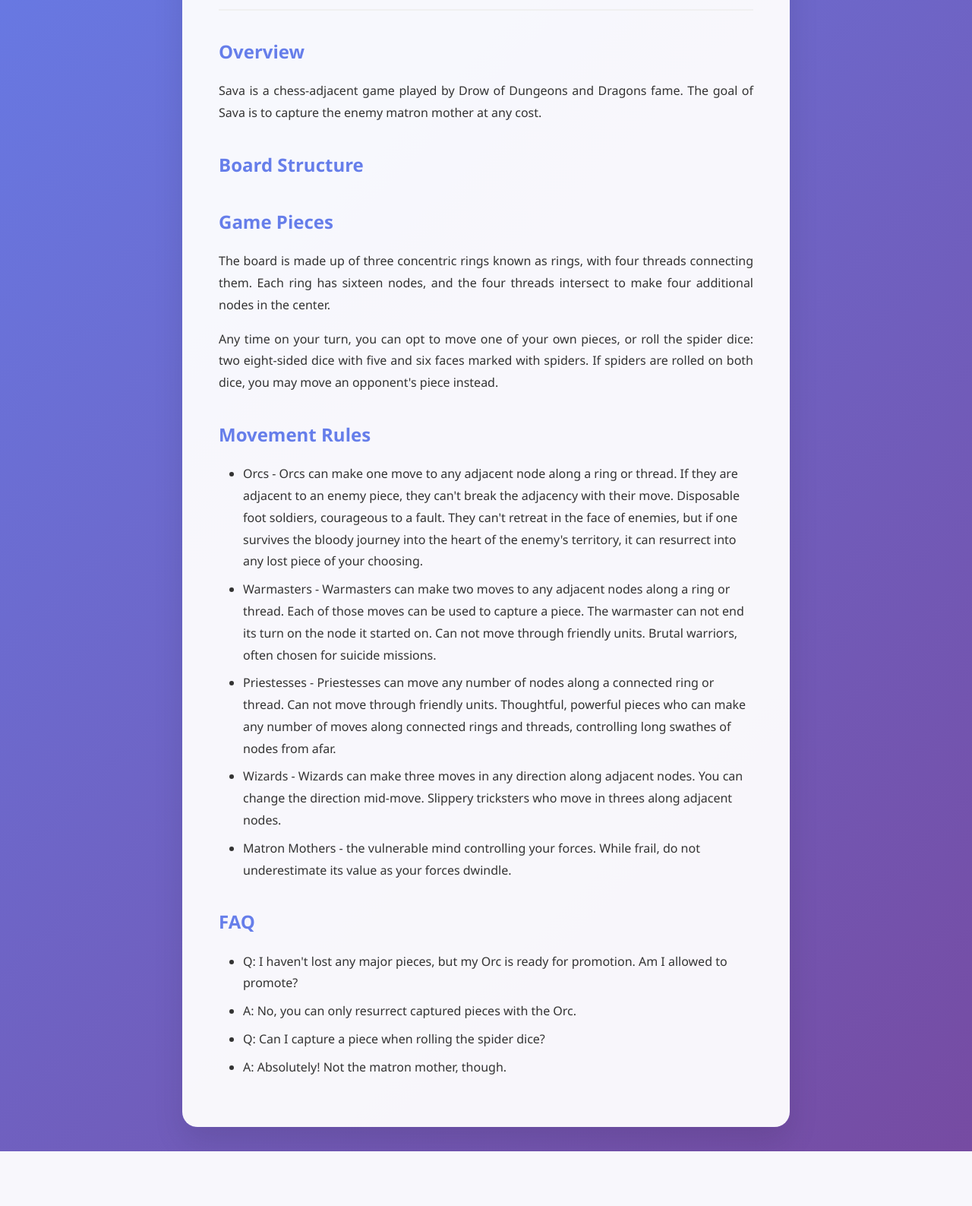
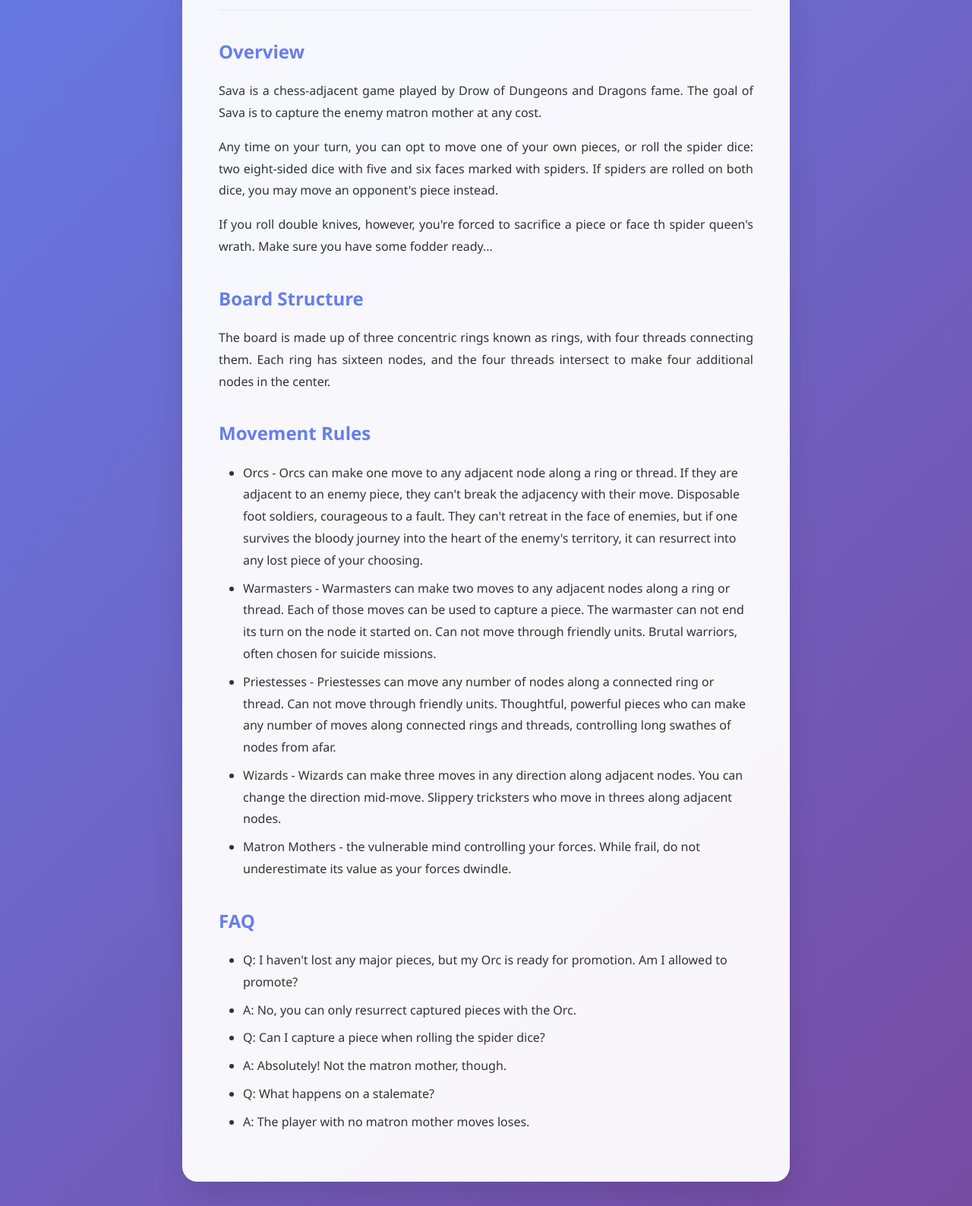
Before and after one commit to gregorymarco/sava, a Flask app: page /rules in a window 1280 px wide. Shown: the part 350-1937 px from the top of the page at 76% size. Before the commit the page ends 1865 px from the top, so only its background shows below. Run offline with Flask 3, Linux system fonts and the light colour scheme; some libraries are stand-ins or nearby versions.

Commit message:
update rules

```diff
--- a/templates/rules.html
+++ b/templates/rules.html
@@ -3,7 +3,7 @@
 <head>
     <meta charset="UTF-8">
     <meta name="viewport" content="width=device-width, initial-scale=1.0">
-    <title>Molecular Chess - Rules</title>
+    <title>Sava - Rules</title>
     <script src="https://unpkg.com/htmx.org@1.9.10"></script>
     <style>
         * {
@@ -140,17 +140,17 @@
             <p>
                 Sava is a chess-adjacent game played by Drow of Dungeons and Dragons fame. The goal of Sava is to capture the enemy matron mother at any cost.
             </p>
+            <p>
+                Any time on your turn, you can opt to move one of your own pieces, or roll the spider dice: two eight-sided dice with five and six faces marked with spiders. If spiders are rolled on both dice, you may move an opponent's piece instead.
+            </p>
+            <p>
+                If you roll double knives, however, you're forced to sacrifice a piece or face th spider queen's wrath. Make sure you have some fodder ready...
+            </p>
 
             <h2>Board Structure</h2>
-
-            <h2>Game Pieces</h2>
             <p>
                 The board is made up of three concentric rings known as rings, with four threads connecting them. Each ring has sixteen nodes, and the four threads intersect to make four additional nodes in the center.
             </p>
-            <p>
-                Any time on your turn, you can opt to move one of your own pieces, or roll the spider dice: two eight-sided dice with five and six faces marked with spiders. If spiders are rolled on both dice, you may move an opponent's piece instead.
-            </p>
-
             <h2>Movement Rules</h2>
             <ul>
                 <li>Orcs - Orcs can make one move to any adjacent node along a ring or thread. If they are adjacent to an enemy piece, they can't break the adjacency with their move. Disposable foot soldiers, courageous to a fault. They can't retreat in the face of enemies, but if one survives the bloody journey into the heart of the enemy's territory, it can resurrect into any lost piece of your choosing.</li>
@@ -166,6 +166,8 @@
                 <li>A: No, you can only resurrect captured pieces with the Orc.</li>
                 <li>Q: Can I capture a piece when rolling the spider dice?</li>
                 <li>A: Absolutely! Not the matron mother, though.</li>
+                <li>Q: What happens on a stalemate?</li>
+                <li>A: The player with no matron mother moves loses.</li>
             </ul>
         </div>
     </div>
```
